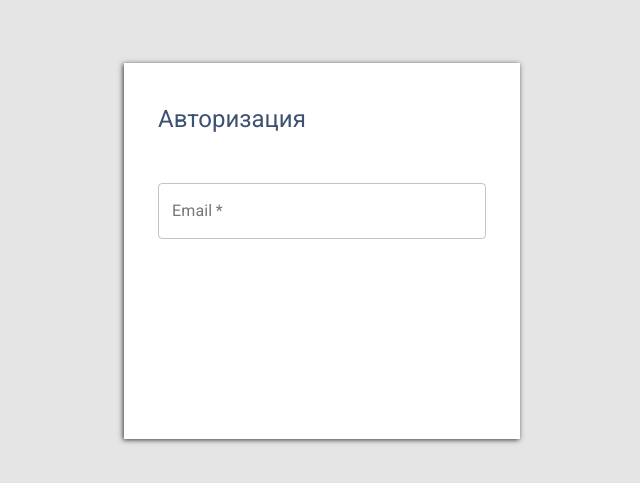
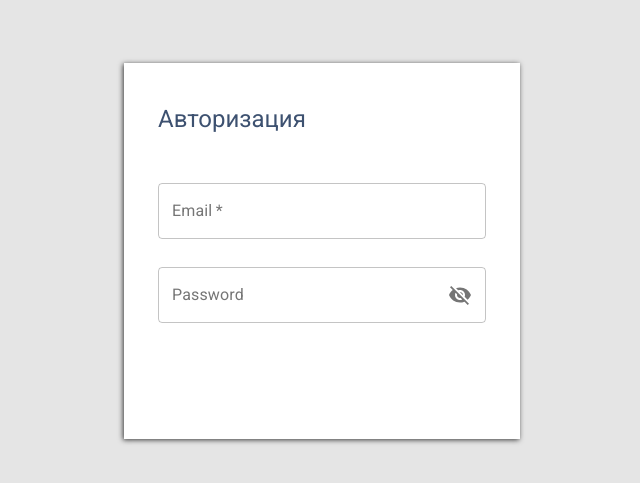
Before and after one commit to madjack99/kit-systems, a React (Create React App) app: page / in a window 1280 px wide. Shown: the part 149-632 px from the top of the page, without its empty margins (318-958 px from the left). Built offline with nearby package versions, Linux system fonts and the light colour scheme.

Commit message:
feat: add password input field

```diff
--- a/package.json
+++ b/package.json
@@ -4,6 +4,7 @@
   "private": true,
   "dependencies": {
     "@material-ui/core": "^4.11.0",
+    "@material-ui/icons": "^4.9.1",
     "@testing-library/jest-dom": "^4.2.4",
     "@testing-library/react": "^9.3.2",
     "@testing-library/user-event": "^7.1.2",
--- a/src/components/Login.tsx
+++ b/src/components/Login.tsx
@@ -3,6 +3,15 @@ import React from 'react';
 import Typography from '@material-ui/core/Typography';
 import { makeStyles } from '@material-ui/core/styles';
 import TextField from '@material-ui/core/TextField/TextField';
+import {
+  FormControl,
+  InputLabel,
+  OutlinedInput,
+  InputAdornment,
+  IconButton,
+} from '@material-ui/core';
+import Visibility from '@material-ui/icons/Visibility';
+import VisibilityOff from '@material-ui/icons/VisibilityOff';
 
 const useStyles = makeStyles((theme) => ({
   login: {
@@ -25,11 +34,40 @@ const useStyles = makeStyles((theme) => ({
   },
   form__input: {
     width: '100%',
+    margin: '0 0 28px',
   },
 }));
 
+interface State {
+  email: String;
+  password: String;
+  showPassword: Boolean;
+}
+
 const Login = (): JSX.Element => {
   const classes = useStyles();
+  const [values, setValues] = React.useState<State>({
+    email: '',
+    password: '',
+    showPassword: false,
+  });
+
+  const handleChange = (prop: keyof State) => (
+    event: React.ChangeEvent<HTMLInputElement>
+  ) => {
+    setValues({ ...values, [prop]: event.target.value });
+  };
+
+  const handleClickShowPassword = () => {
+    setValues({ ...values, showPassword: !values.showPassword });
+  };
+
+  const handleMouseDownPassword = (
+    event: React.MouseEvent<HTMLButtonElement>
+  ) => {
+    event.preventDefault();
+  };
+
   return (
     <div className={classes.login}>
       <div className={classes.form}>
@@ -39,11 +77,37 @@ const Login = (): JSX.Element => {
         <form>
           <TextField
             label='Email'
+            type='email'
+            value={values.email}
+            onChange={handleChange('email')}
             variant='outlined'
-            type='email'
             required
             className={classes.form__input}
           />
+          <FormControl className={classes.form__input} variant='outlined'>
+            <InputLabel htmlFor='outlined-adornment-password'>
+              Password
+            </InputLabel>
+            <OutlinedInput
+              id='outlined-adornment-password'
+              type={values.showPassword ? 'text' : 'password'}
+              value={values.password}
+              onChange={handleChange('password')}
+              endAdornment={
+                <InputAdornment position='end'>
+                  <IconButton
+                    aria-label='toggle password visibility'
+                    onClick={handleClickShowPassword}
+                    onMouseDown={handleMouseDownPassword}
+                    edge='end'
+                  >
+                    {values.showPassword ? <Visibility /> : <VisibilityOff />}
+                  </IconButton>
+                </InputAdornment>
+              }
+              labelWidth={70}
+            />
+          </FormControl>
         </form>
       </div>
     </div>
```
Also changed, not shown: 1 other file (tests, documents, lock files or other folders).
